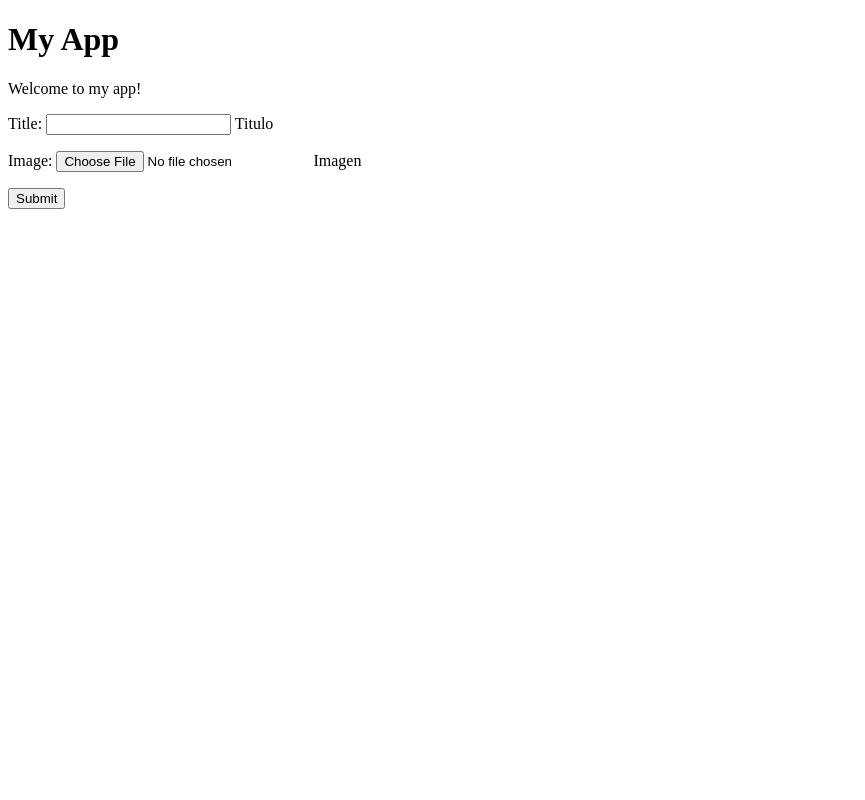
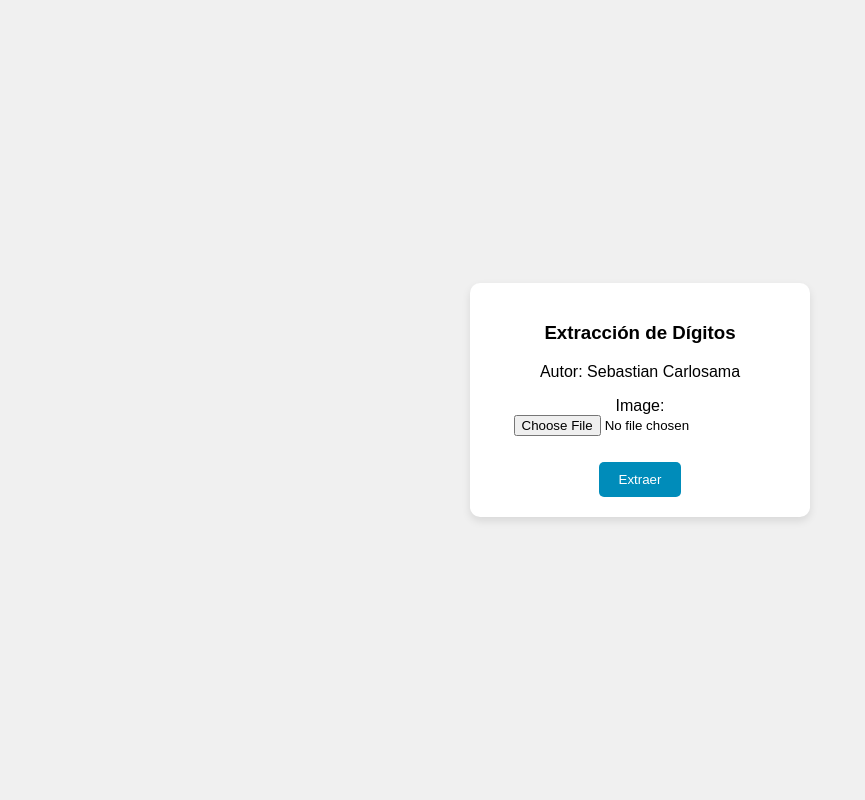
Before and after one commit to Sebas21EC/check_value_recognition, a Django app: page / in a window 1280 px wide. Shown: the whole page, without its empty margins (0-865 px from the left). Run offline with Django 3.2, Linux system fonts and the light colour scheme.

Commit message:
Requirements file

```diff
--- a/app/form.py
+++ b/app/form.py
@@ -1,5 +1,4 @@
 from django import forms
 
 class UploadFileForm(forms.Form):
-    title = forms.CharField( max_length=50, required=True, help_text='Titulo')
-    Image = forms.ImageField( required=True, help_text='Imagen')
+    Image = forms.ImageField( required=True,)
--- a/app/load_model.py
+++ b/app/load_model.py
@@ -4,9 +4,12 @@ import numpy as np
 import io
 
 
+model = load_model('app/data/model_Mnist.h5')
+print('Model loaded......................')
+
+
 def extraxt_digit_from_image(image_bytes):
 
-    model = load_model('app/data/model_Mnist.h5')
 
     # Convertir la imagen a escala de grises
     image = Image.open(io.BytesIO(image_bytes)).convert('L')
--- a/app/views.py
+++ b/app/views.py
@@ -1,6 +1,6 @@
 from django.shortcuts import render
 from .form import UploadFileForm
-from .load_model import extraxt_digit_from_image
+from .load_model import extraxt_digit_from_image, load_model
 #from django.http import HttpResponse
 
 # Create your views here.
@@ -15,6 +15,5 @@ def index(request):
             digit = extraxt_digit_from_image(image_bytes)
             return render(request, 'index.html', {'formulario': formulario, 'digit': digit})
     else:
-
         formulario = UploadFileForm()
         return render(request, 'index.html', {'formulario': formulario})
--- a/reconocimeinto_numeros/settings.py
+++ b/reconocimeinto_numeros/settings.py
@@ -121,6 +121,12 @@ USE_TZ = True
 
 STATIC_URL = '/static/'
 
+# Si estás en desarrollo, también puedes añadir:
+STATICFILES_DIRS = [
+    BASE_DIR / "static",
+    # '/var/www/static/',
+]
+
 # Default primary key field type
 # https://docs.djangoproject.com/en/3.2/ref/settings/#default-auto-field
 
--- /dev/null
+++ b/static/css/style.css
@@ -0,0 +1,37 @@
+body {
+    background-color: #f0f0f0;
+    font-family: 'Arial', sans-serif;
+    display: flex;
+    justify-content: center;
+    align-items: center;
+    height: 100vh;
+    margin: 0;
+}
+
+.card {
+    background-color: white;
+    padding: 20px;
+    border-radius: 10px;
+    box-shadow: 0 4px 8px rgba(0,0,0,0.1);
+    text-align: center;
+    width: 300px; /* O el ancho que prefieras */
+}
+
+h1 {
+    color: #740f0f;
+    margin: 0 0 10px 0;
+}
+
+input[type="submit"] {
+    background-color: #008cba;
+    color: white;
+    padding: 10px 20px;
+    border: none;
+    border-radius: 5px;
+    cursor: pointer;
+    margin-top: 10px;
+}
+
+input[type="submit"]:hover {
+    background-color: #005f73;
+}
--- a/templates/index.html
+++ b/templates/index.html
@@ -1,19 +1,24 @@
+{% load static %}
 <!DOCTYPE html>
 <html>
 <head>
-    <title>My App</title>
+    <title>Extract Digit</title>
+    <link rel="stylesheet" type="text/css" href="{% static 'css/style.css' %}">
 </head>
+
 <body>
-    <h1>My App</h1>
-    <p>Welcome to my app!</p>
-    <div id="app">
-      <form  method="post" enctype="multipart/form-data">
-        {% csrf_token %} {{ formulario.as_p }}
-        <input type="submit" value="Submit" />
+  <div class="card">
+      <h3>Extracción de Dígitos</h3>
+      <p>Autor: Sebastian Carlosama</p>
+      <form method="post" enctype="multipart/form-data">
+          {% csrf_token %}
+          {{ formulario.as_p }}
+          <input type="submit" value="Extraer" />
       </form>
       {% if digit is not null %}
           <p>El número ingresado es: {{ digit }}</p>
       {% endif %}
   </div>
 </body>
+
 </html>
```
Also changed, not shown: requirements.txt (added, +8 -0 lines). Lines whose indentation alone changed are shown as unchanged.
